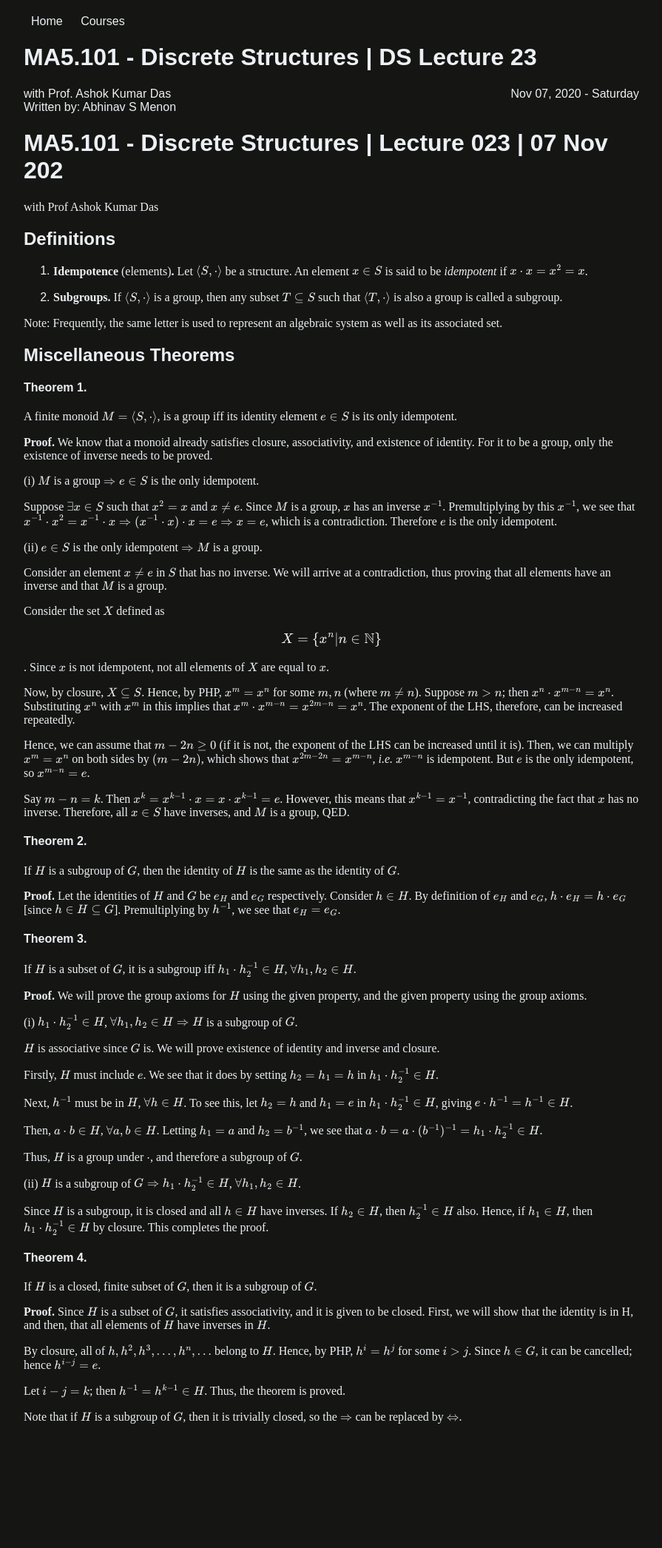
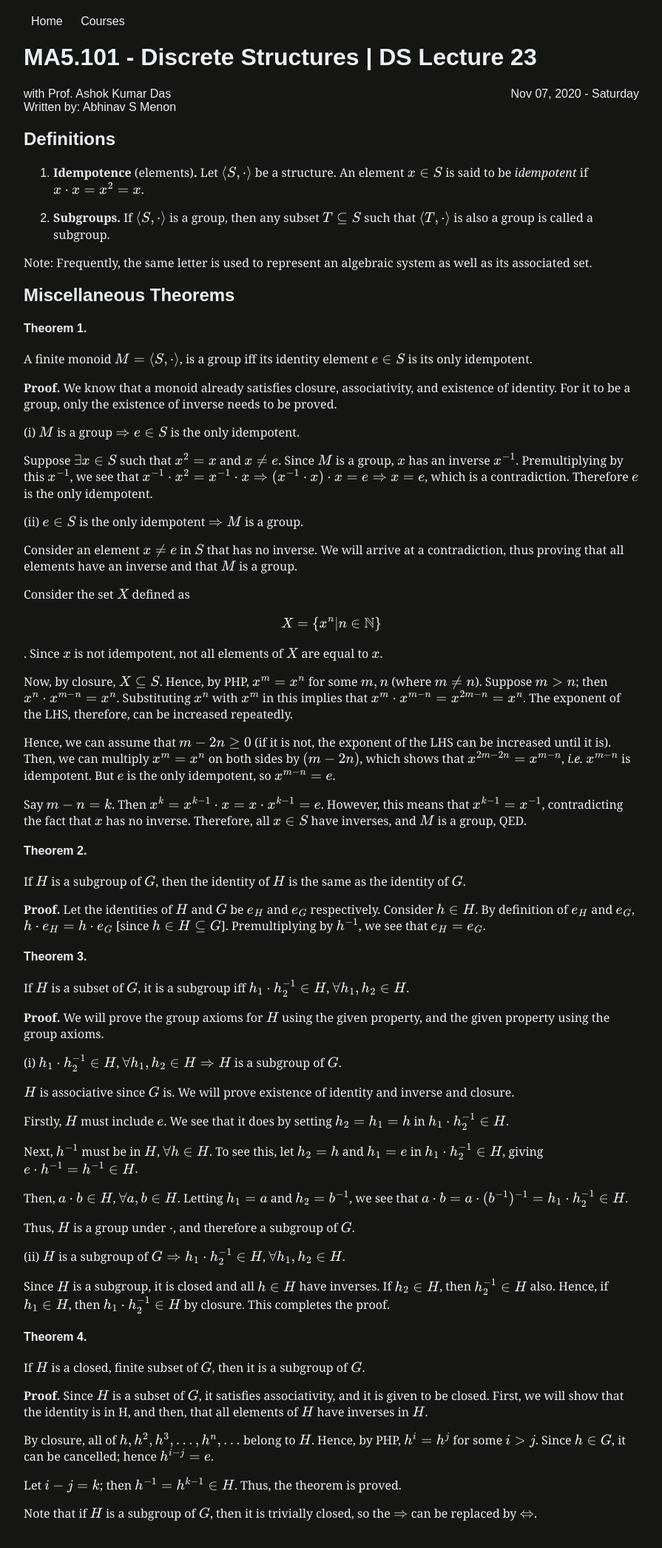
Before and after one commit to iiit-notebook/iiit-notebook.github.io, a Jekyll site: the page built from _posts/2020-11-07-ds-lecture-23.md, in a window 1280 px wide. Shown: the whole page at 74% size, without its empty margins (192-1087 px from the left). Built offline with Jekyll 4.4.1, drawn with Linux system fonts in a browser that asks for light colours; formulas are drawn with MathJax 3; before the commit the page ends 1960 px from its top, so only the background shows below that.

Commit message:
minor updates

```diff
--- a/_posts/2020-11-07-ds-lecture-23.md
+++ b/_posts/2020-11-07-ds-lecture-23.md
@@ -4,9 +4,6 @@ author: Abhinav S Menon
 code: ma5.101
 number: 23
 ---
-
-# MA5.101 - Discrete Structures | Lecture 023 | 07 Nov 202
-with Prof Ashok Kumar Das
 
 ## Definitions
 1. **Idempotence** (elements)**.** Let $\langle S, \cdot \rangle$ be a structure. An element $x \in S$ is said to be *idempotent* if $x \cdot x = x^{2} = x$.
--- a/assets/css/main.css
+++ b/assets/css/main.css
@@ -11,7 +11,7 @@ body {
 }
 
 p {
-    font-family: serif, Arial, Helvetica, sans-serif;
+    font-family: Georgia, serif;
 }
 
 h1 {
```
Also changed, not shown: README.md.
